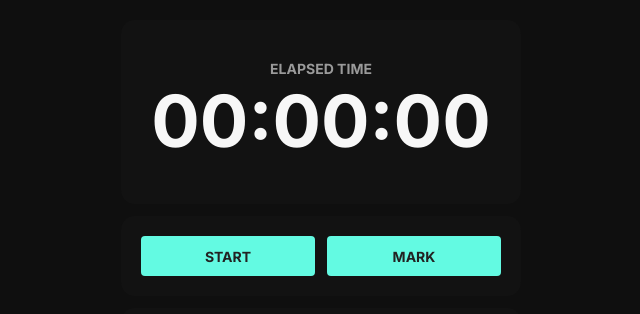
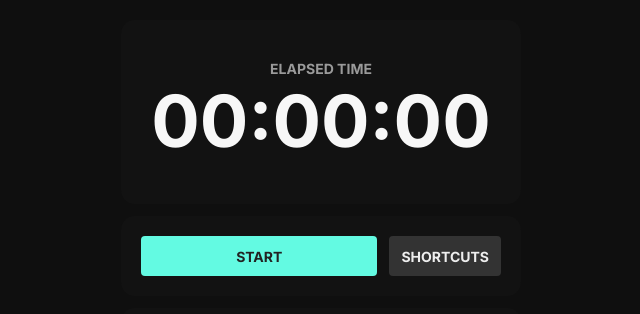
Before and after one commit to trindadematheus/time-logger, a Next.js app: page / in a window 1280 px wide. Shown: the top 314 px of the page, without its empty margins (319-959 px from the left). Built offline with nearby package versions, Linux system fonts and the light colour scheme.

Commit message:
call shortcuts on main page

```diff
--- a/src/containers/Counter/index.tsx
+++ b/src/containers/Counter/index.tsx
@@ -1,11 +1,21 @@
+import Link from "next/link";
 import { useEffect, useRef, useState } from "react";
+
+import { useShortcuts } from "../../hooks/use-shortcuts";
 
 import * as S from "./styles";
 
+type MarkedTimes = {
+  message: string;
+  time: string;
+};
+
 function Counter() {
+  const { shortcuts } = useShortcuts();
+
   const [count, setCount] = useState(0);
   const [isRunning, setIsRunning] = useState(false);
-  const [markedTimes, setMarkedTimes] = useState([]);
+  const [markedTimes, setMarkedTimes] = useState<MarkedTimes[]>([]);
 
   const pageRef = useRef<HTMLDivElement>(null);
 
@@ -23,13 +33,17 @@ function Counter() {
 
   const formattedCount = new Date(count * 1000).toISOString().substr(11, 8);
 
-  function markTime() {
-    setMarkedTimes((state) => [...state, formattedCount]);
-  }
+  function handleKey(e: any) {
+    const finded = shortcuts.find((short) => short.key === e.key);
 
-  function handleKey(e: any) {
-    if (e.key === " ") {
-      setMarkedTimes((state) => [...state, formattedCount]);
+    if (!!finded) {
+      setMarkedTimes((state) => [
+        ...state,
+        {
+          message: finded.message,
+          time: formattedCount,
+        },
+      ]);
     }
   }
 
@@ -52,21 +66,17 @@ function Counter() {
               {isRunning ? "PAUSE" : "START"}
             </button>
 
-            <button
-              onFocus={() => pageRef.current.focus()}
-              onClick={markTime}
-              className="action-button"
-            >
-              MARK
-            </button>
+            <Link href="/shortcuts">
+              <button className="action-button secondary">SHORTCUTS</button>
+            </Link>
           </S.Actions>
 
           <S.Markers>
-            {markedTimes.map((time, idx) => (
+            {markedTimes.map((register, idx) => (
               <S.Marker key={idx}>
-                <h2 className="marker-index">#{idx + 1}</h2>
+                <h2 className="marker-index">{register.message}</h2>
 
-                <p className="marker-time">{time}</p>
+                <p className="marker-time">{register.time}</p>
               </S.Marker>
             ))}
           </S.Markers>
--- a/src/containers/Counter/styles.ts
+++ b/src/containers/Counter/styles.ts
@@ -53,6 +53,7 @@ export const Actions = styled.section`
     border-radius: 4px;
     height: 40px;
     width: 100%;
+    padding: 0px 12px;
 
     font-weight: bold;
     font-size: 14px;
@@ -63,6 +64,11 @@ export const Actions = styled.section`
     :hover {
       opacity: 0.8;
     }
+  }
+
+  .secondary {
+    background-color: #333;
+    color: #eee;
   }
 `;
 
```
